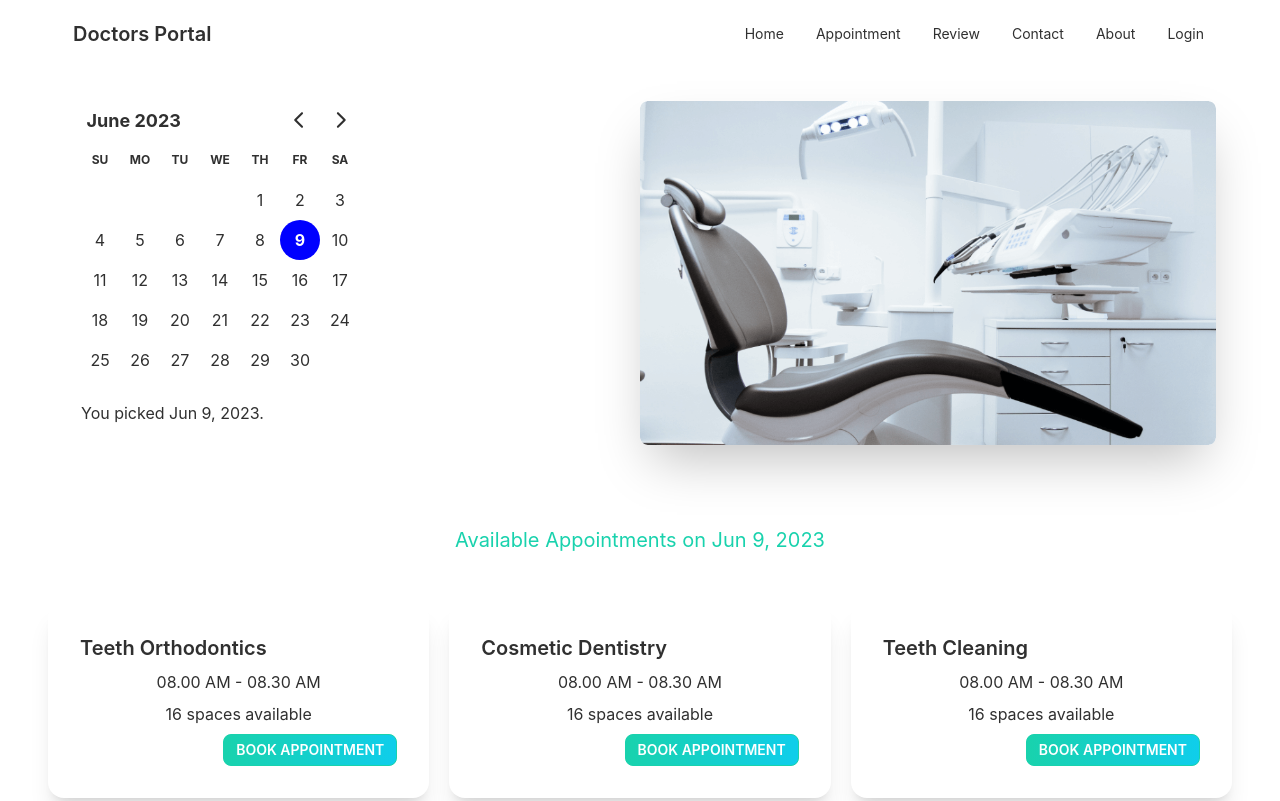
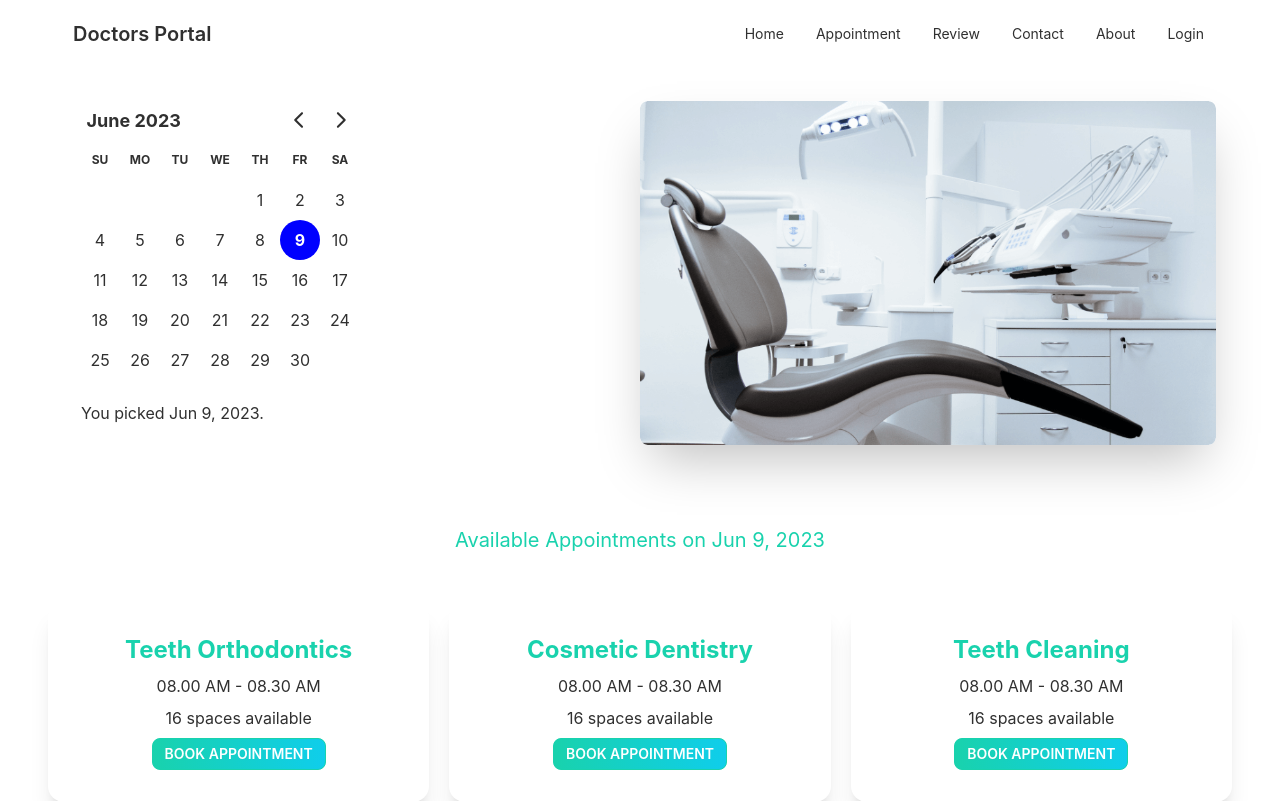
Before and after one commit to ahbab1995/doctors-porta-client, a React (Create React App) app: page /appointment in a window 1280 px wide. Shown: the top 801 px of the page. Built offline with nearby package versions, Linux system fonts and the light colour scheme.

Commit message:
dynamicle bookin model date input fixed new code added

```diff
--- a/src/Pages/Appointment/AvailableServices.js
+++ b/src/Pages/Appointment/AvailableServices.js
@@ -28,7 +28,7 @@ const AvailableServices = ({ selected }) => {
           ></Service>
         ))}
       </div>
-      {treatment && <BookingModel treatment={treatment}></BookingModel>}
+      {treatment && <BookingModel selected={selected} treatment={treatment}></BookingModel>}
     </div>
   );
 };
--- a/src/Pages/Appointment/BookingModel.js
+++ b/src/Pages/Appointment/BookingModel.js
@@ -1,11 +1,12 @@
+import { format } from "date-fns";
 import React from "react";
 
-const BookingModel = ({ treatment }) => {
+const BookingModel = ({selected, treatment }) => {
   const { name, slots } = treatment;
 
   return (
     <div>
-      <input type="checkbox" id="booking_modal" class="modal-toggle" />
+      <input type="checkbox" id="booking_modal" className="modal-toggle" />
       <div className="modal">
         <div className="modal-box relative">
           <label
@@ -14,10 +15,11 @@ const BookingModel = ({ treatment }) => {
           >
             ✕
           </label>
-          <h3 className="text-lg font-bold">{name}</h3>
+          <h3 className="text-lg font-bold text-secondary">{name}</h3>
           <form className="grid grid-cols-1 gap-3 mt-10">
             <input
               type="text"
+              value={format(selected, "PP")}
               disabled
               className="input w-full input-bordered "
             />
--- a/src/Pages/Appointment/Service.js
+++ b/src/Pages/Appointment/Service.js
@@ -6,7 +6,7 @@ const Service = ({ service, setTreatment }) => {
   return (
     <div className="card lg:max-w-lg bg-base-100 shadow-xl ">
       <div className="card-body text-center">
-        <h2 className="card-title">{name}</h2>
+        <h2 className="text-2xl text-secondary font-bold text-center">{name}</h2>
         <p>
           {slots.length > 0 ? (
             <span>{slots[0]}</span>
@@ -17,15 +17,9 @@ const Service = ({ service, setTreatment }) => {
         <p>
           {slots.length} {slots.length > 1 ? "spaces" : "space"} available
         </p>
-        <div className="card-actions justify-end">
-          {/* <button
-            disabled={slots.length === 0}
-            onClick={() => console.log(setTreatment(booking))}
-            className="btn bg-gradient-to-r from-secondary to-primary"
-          >
-            Book Appointment
-          </button> */}
+        <div className="card-actions justify-center">
           <label
+
             htmlFor="booking_modal"
             disabled={slots.length === 0}
             onClick={() => setTreatment(service)}
```
